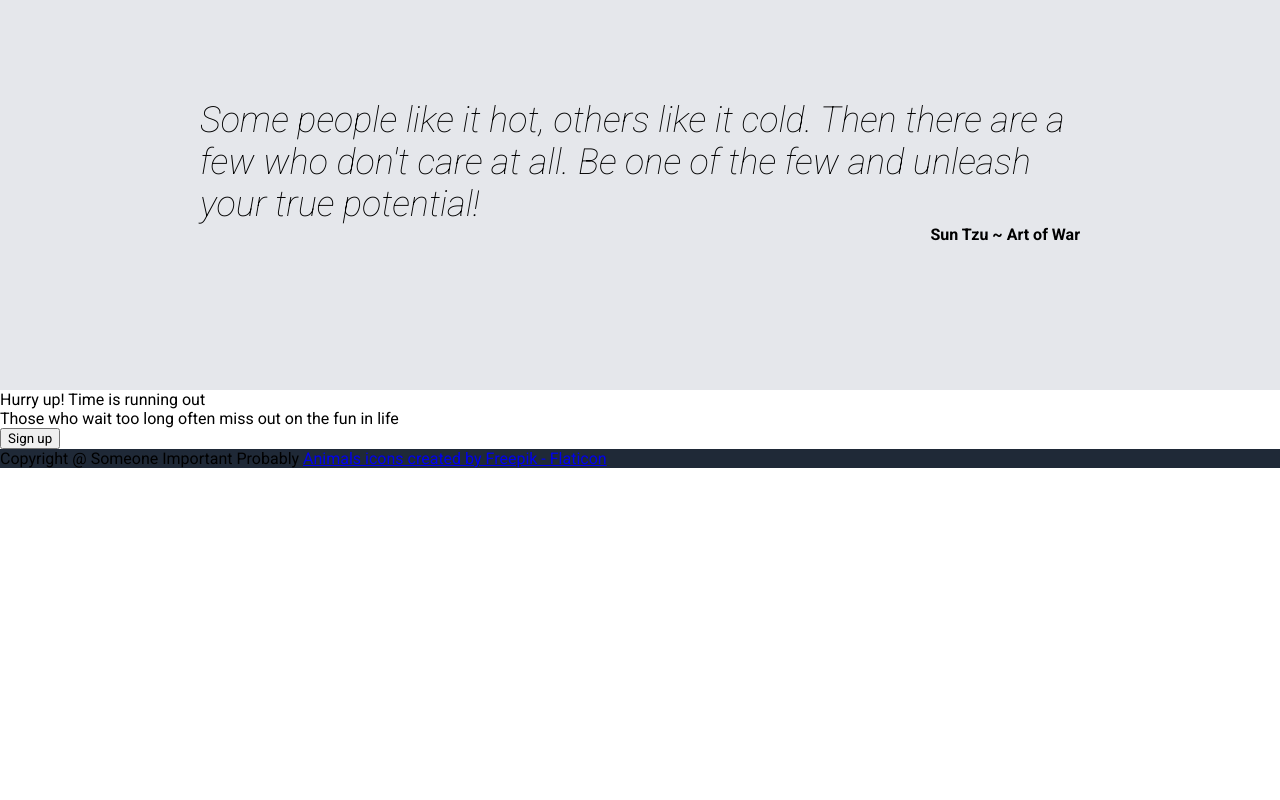
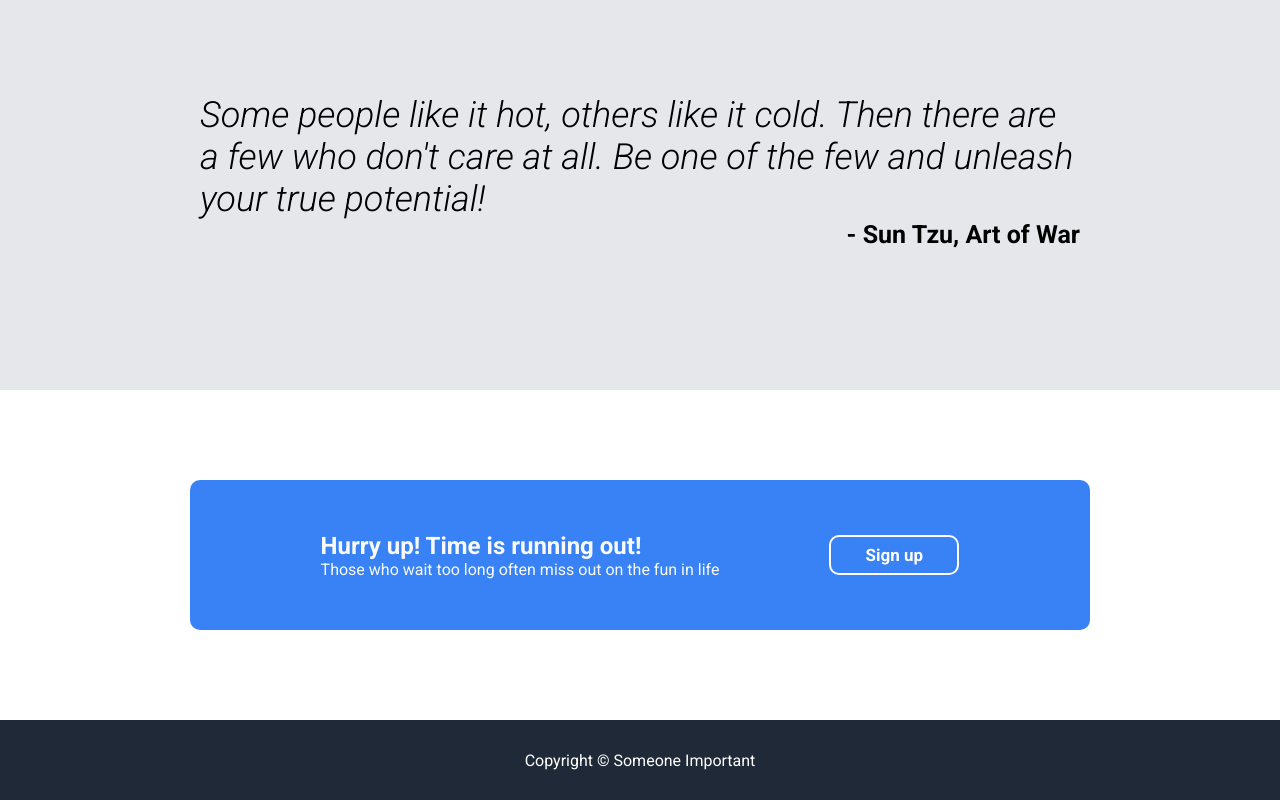
Before and after one commit to haseeb-shoukat/odin-landingpage, a plain HTML site: page index.html in a window 1280 px wide. Shown: the part 1031-1831 px from the top of the page. Before the commit the page ends 1499 px from the top, so only its background shows below. Drawn offline with Linux system fonts and the light colour scheme.

Commit message:
Finish styling project

```diff
--- a/index.html
+++ b/index.html
@@ -19,7 +19,7 @@
     <div class="sign-up-card">
         <div class="sign-up-head">Redefine Your Purpose
             <p class="sign-up-text">Feeling stuck in life? We're here to save you. Click the link below to sign up and take advantage of the prestigious services that we offer. So do you want to sit with your arms crossed or get up and take action? Think fast, time is running!</p>
-            <button class="sign-up-btn primary-btn">Sign up</button>
+            <button class="sign-up-btn">Sign up</button>
         </div>
         <img src="./images/landscape.jpg" alt="girl image" class="card-img">
     </div>
@@ -46,18 +46,19 @@
     </div>
     <div class="quote-card">
         <div class="quote-text">Some people like it hot, others like it cold. Then there are a few who don't care at all. Be one of the few and unleash your true potential!</div>
-        <div class="signature">Sun Tzu ~ Art of War</div>
+        <div class="signature">- Sun Tzu, Art of War</div>
     </div>
     <div class="action-card">
-        <div>Hurry up! Time is running out
-            <p>Those who wait too long often miss out on the fun in life</p>
+        <div class="blue-card">
+            <div>
+                <div class="action-heading">Hurry up! Time is running out!</div>
+                <p class="action-text">Those who wait too long often miss out on the fun in life</p>
+            </div>
+            <button class="sign-up-btn secondary-btn">Sign up</button>
         </div>
-        <button>Sign up</button>
     </div>
     <div class="footer">
-        Copyright @ Someone Important Probably
-        <!--Attributions-->
-        <a href="https://www.flaticon.com/free-icons/animals" title="animals icons">Animals icons created by Freepik - Flaticon</a>
+        Copyright © Someone Important
     </div>
 
 </body>
--- a/style.css
+++ b/style.css
@@ -1,4 +1,4 @@
-@import url('https://fonts.googleapis.com/css2?family=Roboto:ital,wght@0,100;0,300;0,400;0,500;0,700;0,900;1,100;1,400;1,500;1,700;1,900&display=swap');
+@import url('https://fonts.googleapis.com/css2?family=Roboto:ital,wght@0,100;0,300;0,400;0,500;0,700;0,900;1,100;1,300;1,400;1,500;1,700;1,900&display=swap');
 
 * {
     font-family: 'Roboto', sans-serif;
@@ -36,13 +36,10 @@ body {
     width: 130px;
     height: 40px;
     border-radius: 10px;
-    border-style: hidden;
-}
-
-.primary-btn {
-    color: white;
+    border: 2px solid #3882F6;
     font-size: 17px;
     font-weight: bold;
+    color: white;
     background-color: #3882F6;
 }
 
@@ -141,6 +138,49 @@ p {
 
 .signature {
     font-weight: bold;
-    font-size: 25x;
+    font-size: 25px;
     align-self: flex-end;
 }
+
+.action-card {
+    height: 330px;
+    display: flex;
+    justify-content: center;
+    align-items: center;
+}
+
+.blue-card {
+    background-color: #3882F6;
+    height: 22px;
+    width: 644px;
+    border-radius: 10px;
+    padding: 64px 128px;
+    display: flex;
+    justify-content: center;
+    align-items: center;
+    gap: 110px;
+}
+
+.action-heading {
+    font-size: 24px;
+    color: #F9FAF8;
+    font-weight: bold;
+}
+
+.action-text {
+    font-size: medium;
+    color: #F9FAF8;
+}
+
+.secondary-btn {
+    border-color: white;
+}
+
+.footer {
+    height: 80px;
+    color: white;
+    display: flex;
+    justify-content: center;
+    align-items: center;
+    flex-direction: column;
+}
```
